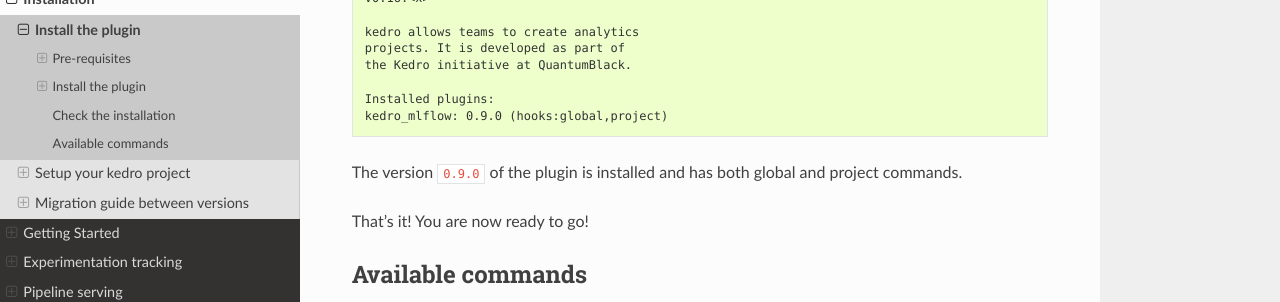
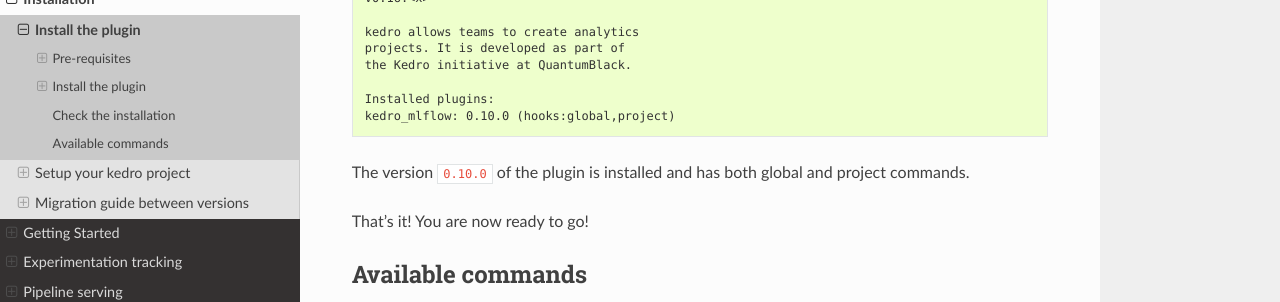
Before and after one commit to Galileo-Galilei/kedro-mlflow, a Sphinx documentation site: the page built from docs/source/02_installation/01_installation.md, in a window 1280 px wide and 900 px high, scrolled down 1600 px. Shown: the part 151-453 px from the top of the window. Built offline with Sphinx 7.4.7 and the Read the Docs theme 2.0.0, drawn with Linux system fonts in a browser that asks for light colours.

Commit message:
:rocket: Bump version and CHANGELOG for release 0.10.0 (#316)

````diff
--- a/docs/source/02_installation/01_installation.md
+++ b/docs/source/02_installation/01_installation.md
@@ -77,10 +77,10 @@ projects. It is developed as part of
 the Kedro initiative at QuantumBlack.
 
 Installed plugins:
-kedro_mlflow: 0.9.0 (hooks:global,project)
+kedro_mlflow: 0.10.0 (hooks:global,project)
 ```
 
-The version ``0.9.0`` of the plugin is installed and has both global and project commands.
+The version ``0.10.0`` of the plugin is installed and has both global and project commands.
 
 That's it! You are now ready to go!
 
--- a/kedro_mlflow/__init__.py
+++ b/kedro_mlflow/__init__.py
@@ -1,3 +1,3 @@
 """kedro-mlflow plugin constants
 """
-__version__ = "0.9.0"
+__version__ = "0.10.0"
--- a/setup.cfg
+++ b/setup.cfg
@@ -1,5 +1,5 @@
 [bumpversion]
-current_version = 0.9.0
+current_version = 0.10.0
 
 [tool:pytest]
 addopts = --cov=kedro_mlflow --cov-report=html tests/
--- a/setup.py
+++ b/setup.py
@@ -25,7 +25,7 @@ with open((HERE / "README.md").as_posix(), encoding="utf-8") as file_handler:
 
 setup(
     name=NAME,
-    version="0.9.0",  # this will be bumped automatically by bump2version
+    version="0.10.0",  # this will be bumped automatically by bump2version
     description="A kedro-plugin to use mlflow in your kedro projects",
     license="Apache Software License (Apache 2.0)",
     long_description=README,
````
Also changed, not shown: CHANGELOG.md (+9 -4 lines), README.md (+1 -1 lines), docs/source/03_getting_started/01_example_project.md (+1 -1 lines).
